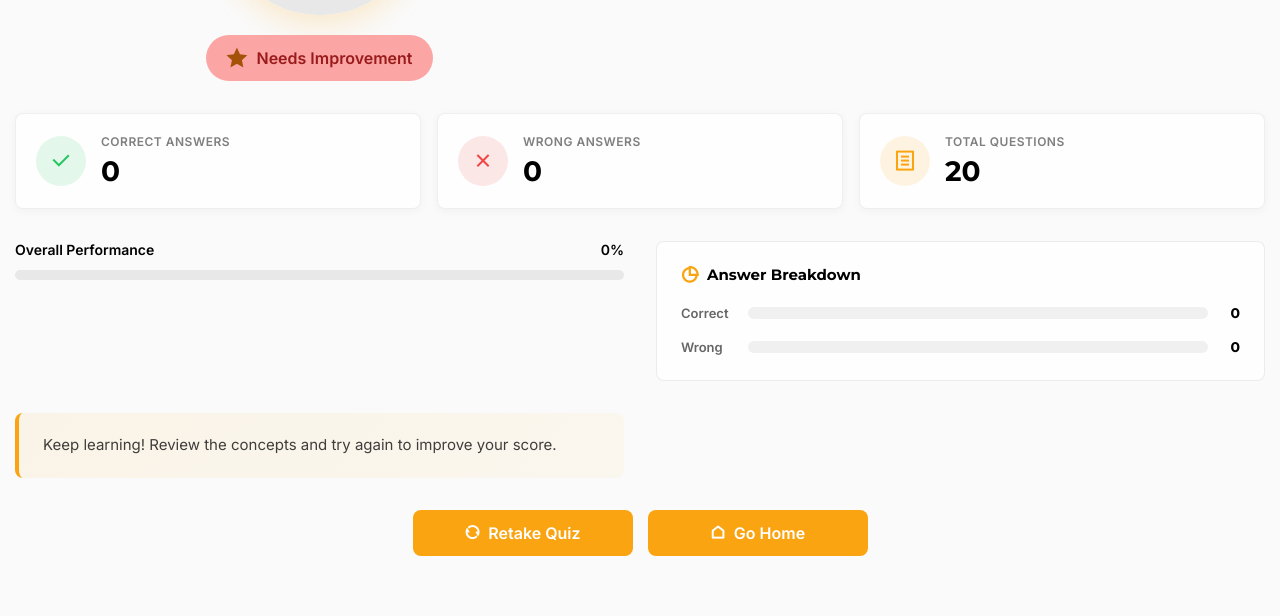
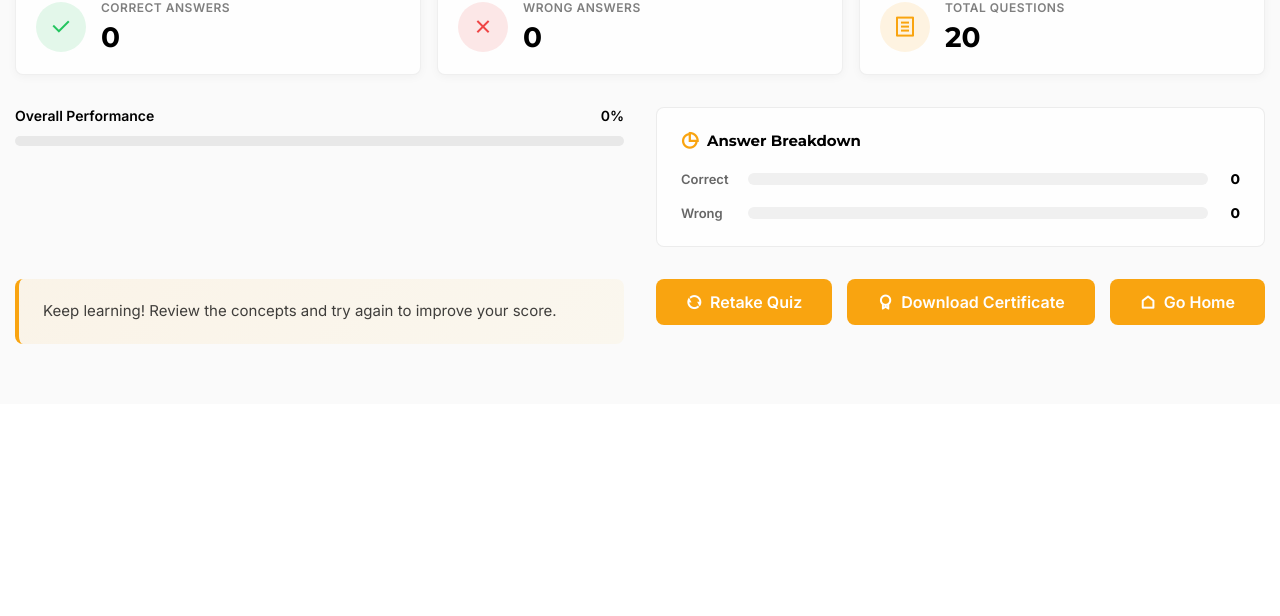
Before and after one commit to ammardevl/Quiz-Platform, a plain HTML site: page results.html in a window 1280 px wide. Shown: the part 469-1085 px from the top of the page. After the commit the page ends 873 px from the top, so only its background shows below. Drawn offline with nearby package versions, Linux system fonts and the light colour scheme.

Commit message:
first commit

```diff
--- a/results.html
+++ b/results.html
@@ -9,12 +9,13 @@
       href="https://cdn.jsdelivr.net/npm/remixicon@4.9.0/fonts/remixicon.css"
       rel="stylesheet"
     />
+    <script src="https://unpkg.com/pdf-lib@1.17.1/dist/pdf-lib.min.js"></script>
+    <script src="https://unpkg.com/@pdf-lib/fontkit@1.1.1/dist/fontkit.umd.min.js"></script>
   </head>
   <body>
     <section class="ammar-quiz-results">
       <div class="ammar-quiz-app-container">
         <div class="ammar-quiz-app-wrapper results-wrap">
-          <!-- Header -->
           <div class="results-header">
             <div class="results-confetti" id="resultsConfetti">
               <span></span><span></span><span></span><span></span><span></span>
@@ -28,7 +29,6 @@
             </p>
           </div>
 
-          <!-- Score Circle -->
           <div class="score-circle-wrapper">
             <div class="score-circle" id="scoreCircle">
               <div class="score-inner">
@@ -42,7 +42,6 @@
             </div>
           </div>
 
-          <!-- Stats Grid -->
           <div class="results-stats-grid">
             <div class="stat-card correct-card">
               <div class="stat-icon"><i class="ri-check-line"></i></div>
@@ -67,7 +66,6 @@
             </div>
           </div>
 
-          <!-- Progress Bar -->
           <div class="progress-section">
             <div class="progress-header">
               <span class="progress-label">Overall Performance</span>
@@ -78,7 +76,6 @@
             </div>
           </div>
 
-          <!-- Interactive Breakdown -->
           <div class="results-breakdown">
             <h3 class="breakdown-title">
               <i class="ri-pie-chart-2-line"></i> Answer Breakdown
@@ -106,20 +103,23 @@
               </div>
             </div>
           </div>
-
-          <!-- Message -->
           <div class="results-message" id="resultsMessage">
             <i class="ri-lightbulb-line"></i>
             <p>Great effort! Keep practicing to improve your score.</p>
           </div>
-
-          <!-- Action Buttons -->
           <div class="results-actions">
             <a href="/start.html">
               <button class="ammar-quiz-app-btn btn-retake">
                 <i class="ri-refresh-line"></i> Retake Quiz
               </button>
             </a>
+            <button
+              class="ammar-quiz-app-btn"
+              id="downloadCertBtn"
+              onclick="downloadCertificate()"
+            >
+              <i class="ri-award-line"></i> Download Certificate
+            </button>
             <a href="/main.html">
               <button class="ammar-quiz-app-btn btn-home">
                 <i class="ri-home-line"></i> Go Home
--- a/script.js
+++ b/script.js
@@ -228,7 +228,7 @@ const updateQuiz = () => {
     sessionStorage.setItem("correctAnswers", correctAnswersCount);
     sessionStorage.setItem("wrongAnswers", wrongAnswersCount);
     sessionStorage.setItem("totalQuestions", questions.length);
-    window.location.href = "/results.html";
+    window.location.href = "/login.html";
   }
 };
 
@@ -338,3 +338,111 @@ if (window.location.pathname.includes("results")) {
   performanceText.textContent = badge;
   resultsMessage.innerHTML = `<p>${message}</p>`;
 }
+
+// ─── Certificate Download ──────────────────────────────
+async function downloadCertificate() {
+  const { PDFDocument, rgb, StandardFonts } = PDFLib;
+
+  const firstName = sessionStorage.getItem("userFirstName") || "First";
+  const lastName = sessionStorage.getItem("userLastName") || "Last";
+  const email = sessionStorage.getItem("userEmail") || "";
+  const correctCount = parseInt(sessionStorage.getItem("correctAnswers")) || 0;
+  const totalQuestions =
+    parseInt(sessionStorage.getItem("totalQuestions")) || 20;
+  const percentage = Math.round((correctCount / totalQuestions) * 100);
+  const fullName = firstName + " " + lastName;
+
+  const now = new Date();
+  const dateStr = now.toLocaleDateString("en-GB", {
+    day: "2-digit",
+    month: "long",
+    year: "numeric",
+  });
+  const timeStr = now.toLocaleTimeString("en-US", {
+    hour: "2-digit",
+    minute: "2-digit",
+    hour12: true,
+  });
+
+  // Load the certificate template image
+  const imgResponse = await fetch("/assets/certificate.png");
+  const imgBytes = await imgResponse.arrayBuffer();
+
+  const pdfDoc = await PDFDocument.create();
+  // A4 landscape
+  const page = pdfDoc.addPage([841.89, 595.28]);
+  const { width, height } = page.getSize();
+
+  // Embed the certificate background image
+  const bgImage = await pdfDoc.embedPng(imgBytes);
+  page.drawImage(bgImage, { x: 0, y: 0, width, height });
+
+  const fontBold = await pdfDoc.embedFont(StandardFonts.HelveticaBold);
+  const fontRegular = await pdfDoc.embedFont(StandardFonts.Helvetica);
+
+  // "Certificate of Completion" is already in the image template
+  // "This is presented to :" text is already in the template
+
+  // Recipient name — big, centered, below the "presented to" line
+  const nameFontSize = 42;
+  const nameWidth = fontBold.widthOfTextAtSize(fullName, nameFontSize);
+  page.drawText(fullName, {
+    x: (width - nameWidth) / 2,
+    y: height * 0.44,
+    size: nameFontSize,
+    font: fontBold,
+    color: rgb(0.15, 0.15, 0.15),
+  });
+
+  // Score line
+  const scoreLine = `Crypto Knowledge Quiz  —  Score: ${correctCount}/${totalQuestions}  (${percentage}%)`;
+  const scoreFontSize = 16;
+  const scoreWidth = fontRegular.widthOfTextAtSize(scoreLine, scoreFontSize);
+  page.drawText(scoreLine, {
+    x: (width - scoreWidth) / 2,
+    y: height * 0.33,
+    size: scoreFontSize,
+    font: fontRegular,
+    color: rgb(0.35, 0.35, 0.35),
+  });
+
+  // Email
+  const emailFontSize = 13;
+  const emailWidth = fontRegular.widthOfTextAtSize(email, emailFontSize);
+  page.drawText(email, {
+    x: (width - emailWidth) / 2,
+    y: height * 0.27,
+    size: emailFontSize,
+    font: fontRegular,
+    color: rgb(0.5, 0.5, 0.5),
+  });
+
+  // Date bottom-left area
+  page.drawText(`Date: ${dateStr}`, {
+    x: 110,
+    y: 68,
+    size: 12,
+    font: fontRegular,
+    color: rgb(0.3, 0.3, 0.3),
+  });
+
+  // Time bottom-right area
+  const timeLabel = `Time: ${timeStr}`;
+  const timeLabelWidth = fontRegular.widthOfTextAtSize(timeLabel, 12);
+  page.drawText(timeLabel, {
+    x: width - 110 - timeLabelWidth,
+    y: 68,
+    size: 12,
+    font: fontRegular,
+    color: rgb(0.3, 0.3, 0.3),
+  });
+
+  const pdfBytes = await pdfDoc.save();
+  const blob = new Blob([pdfBytes], { type: "application/pdf" });
+  const url = URL.createObjectURL(blob);
+  const a = document.createElement("a");
+  a.href = url;
+  a.download = `Cryptify_Certificate_${firstName}_${lastName}.pdf`;
+  a.click();
+  URL.revokeObjectURL(url);
+}
--- a/style.css
+++ b/style.css
@@ -29,7 +29,7 @@ li {
   --ammar-quiz-white: #fefefe;
   --ammar-quiz-light: #fed263;
   --ammar-quiz-main: #f9a410;
-  --ammar-quiz-contrast: #a45208;
+  --ammar-quiz-contrast: #f9a410;
   --ammar-quiz-dark: #000000;
   --ammar-quiz-trans: all 0.3s ease;
   --ammar-quiz-radius: 8px;
@@ -483,9 +483,11 @@ form.ammar-quiz-app-form input:focus {
 }
 
 .results-header {
-  grid-column: 1 / -1;
   text-align: center;
   display: flex;
+  align-items: center;
+  justify-content: center;
+  height: 100%;
   flex-direction: column;
   gap: 10px;
   position: relative;
@@ -858,19 +860,13 @@ form.ammar-quiz-app-form input:focus {
 
 /* Action Buttons */
 .results-actions {
-  grid-column: 1 / -1;
   display: flex;
   gap: 15px;
+  align-items: center;
   justify-content: center;
-  flex-wrap: wrap;
 }
-.results-actions a {
-  flex: 1;
-  min-width: 150px;
-  max-width: 220px;
-}
+
 .results-actions .ammar-quiz-app-btn {
-  width: 100%;
   display: flex;
   align-items: center;
   justify-content: center;
```
Also changed, not shown: login.html (+15 -0 lines), assets/certificate.png (added).
